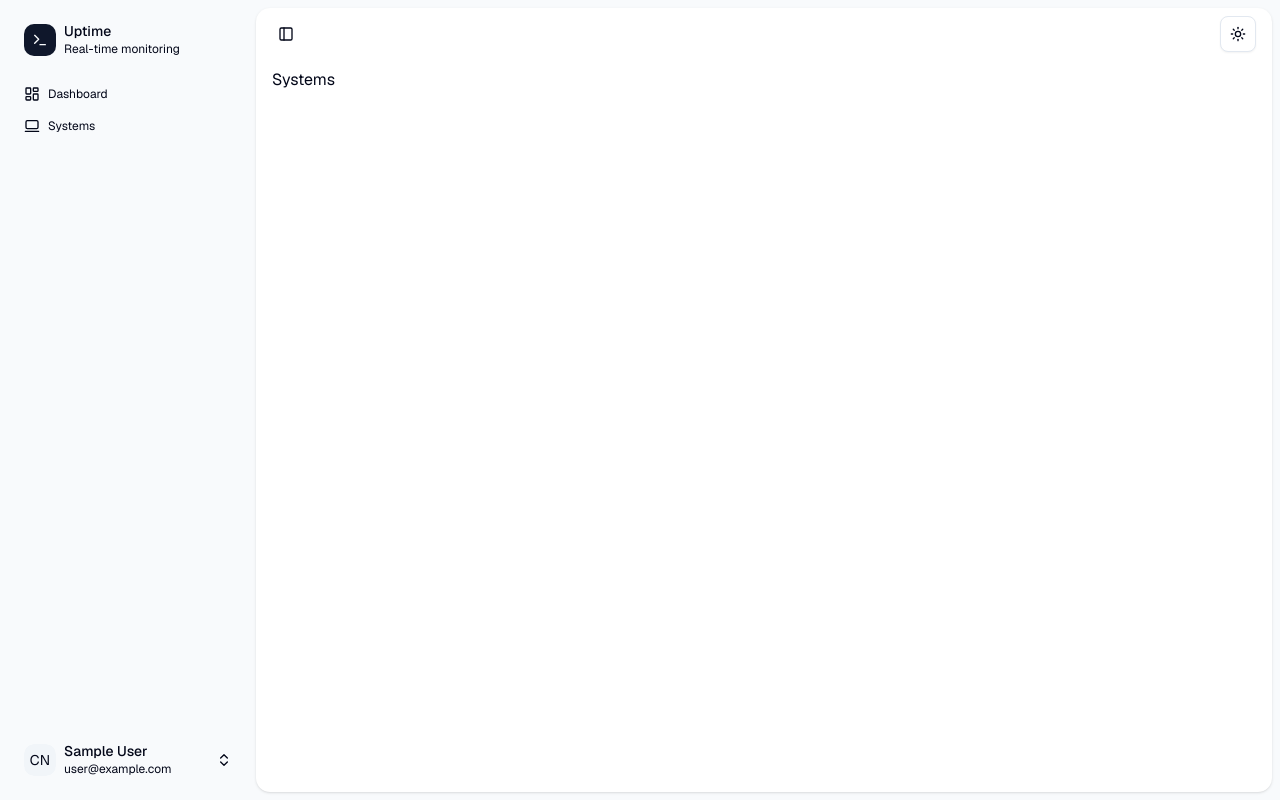
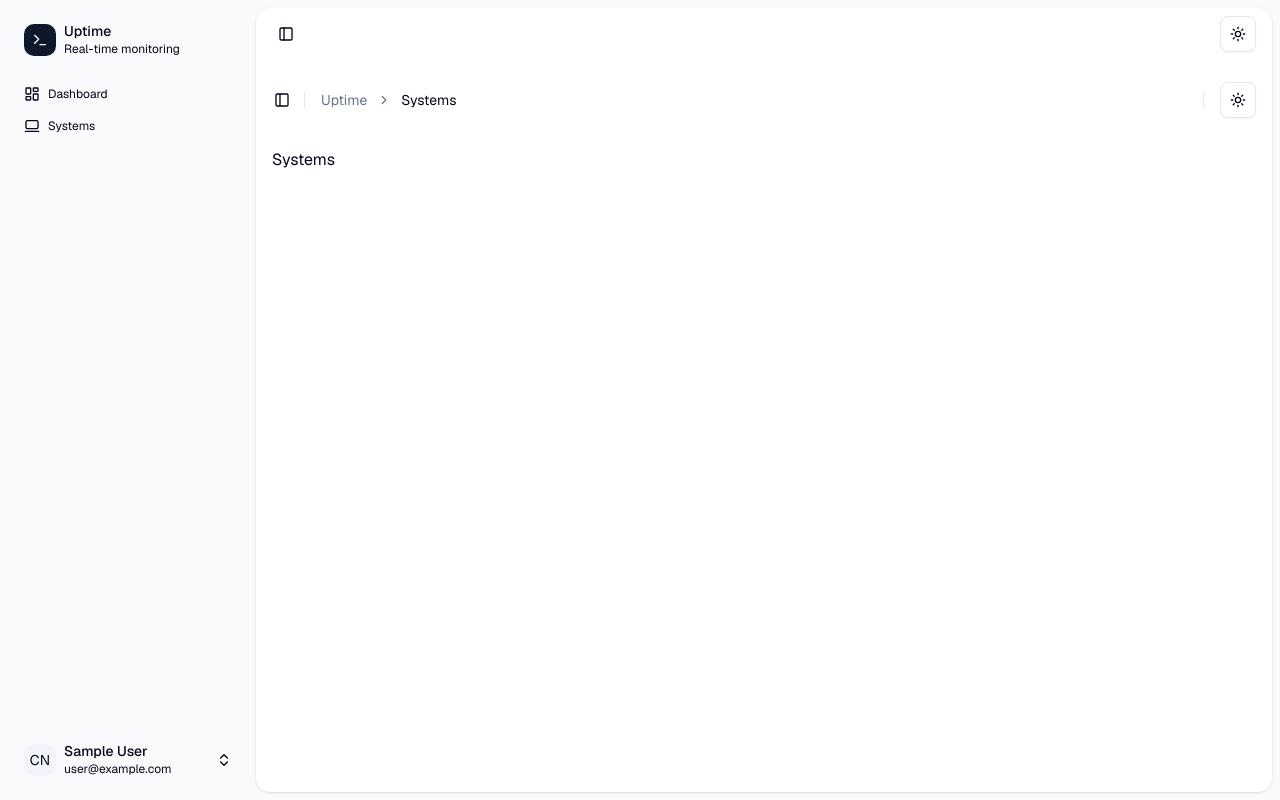
Before and after one commit to jenneracostadiaz/uptime-frontend, a Next.js app: page /systems in a window 1280 px wide. Built offline with nearby package versions, Linux system fonts and the light colour scheme; no server answers; sample sign-in values are in the browser's storage.

Commit message:
feat: integrate HeaderSystems component into SystemsPage

```diff
--- a/src/app/(dashboard)/systems/page.tsx
+++ b/src/app/(dashboard)/systems/page.tsx
@@ -1,7 +1,10 @@
+import HeaderSystems from "@/app/(dashboard)/systems/components/HeaderSystems";
+
 export default function SystemsPage(){
 
 	return (
 		<>
+			<HeaderSystems />
 			<h1>Systems</h1>
 		</>
 	);
```
